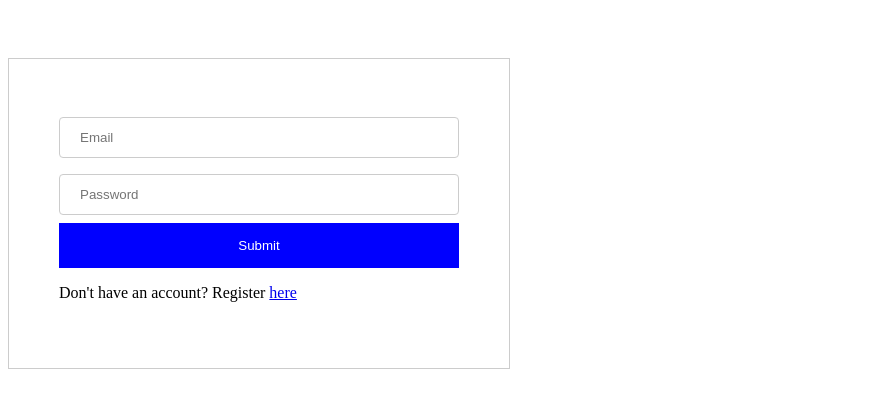
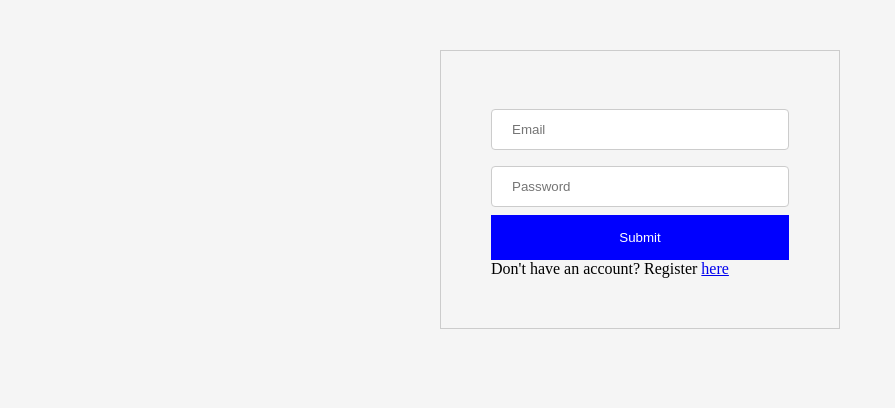
Before and after one commit to lilbex/sq12-react, a React (Create React App) app: page / in a window 1280 px wide. Shown: the top 408 px of the page, without its empty margins (0-895 px from the left). Built offline with nearby package versions, Linux system fonts and the light colour scheme.

Commit message:
added some styles

```diff
--- a/src/App.js
+++ b/src/App.js
@@ -1,7 +1,6 @@
 import React, { useState, useEffect, useMemo } from "react";
 import "./style.css";
 import { Routes, Route } from "react-router-dom";
-import styled from "styled-components";
 import { ToastContainer, toast } from "react-toastify";
 import "react-toastify/dist/ReactToastify.css";
 import PracticeUseMemo from "./components/useMemo/useMemoHook";
@@ -36,7 +35,7 @@ function App() {
   // }, [number]);
 
   return (
-    <DivWrapper>
+    <div className="index">
       <ToastContainer />
       <Routes>
         <Route path="/" element={<LoginPage />} />
@@ -49,18 +48,9 @@ function App() {
         } />
 
       </Routes>
-    </DivWrapper>
+    </div>
   );
 }
 
-const DivWrapper = styled.div`
-  display: flex;
-  flex-direction: column;
-  gap: 50px;
-  width: 100%;
-  div {
-    margin: 0 auto;
-  }
-`;
 
 export default App;
--- a/src/components/decadevProfile/category.js
+++ b/src/components/decadevProfile/category.js
@@ -29,6 +29,7 @@ const Courses = () => {
 export default Courses;
 
 const TableStyle = styled.div`
+margin-top: 50px;
 table {
   border-collapse: collapse;
   width: 100%;
--- a/src/components/decadevProfile/index.js
+++ b/src/components/decadevProfile/index.js
@@ -165,6 +165,8 @@ const FormWrapper = styled.div`
   width: 100%;
   display: flex;
   flex-direction: column;
+  align-items: center;
+  margin-top: 50px;
   form {
     width: 400px;
     padding: 50px;
--- a/src/components/decadevProfile/loginPage.js
+++ b/src/components/decadevProfile/loginPage.js
@@ -74,6 +74,8 @@ const FormWrapper = styled.div`
   width: 100%;
   display: flex;
   flex-direction: column;
+  align-items: center;
+  margin-top: 50px;
   form {
     width: 400px;
     padding: 50px;
--- a/src/style.css
+++ b/src/style.css
@@ -1,6 +1,11 @@
-.center {
-  display: block;
-  margin-left: auto;
-  margin-right: auto;
-  width: 100%;
+* {
+  padding: 0;
+  margin: 0;
+  box-sizing: border-box;
 }
+.index {
+  background-color: #f5f5f5;
+  height: 100vh;
+  display: flex;
+  justify-content: center;
+}
```
